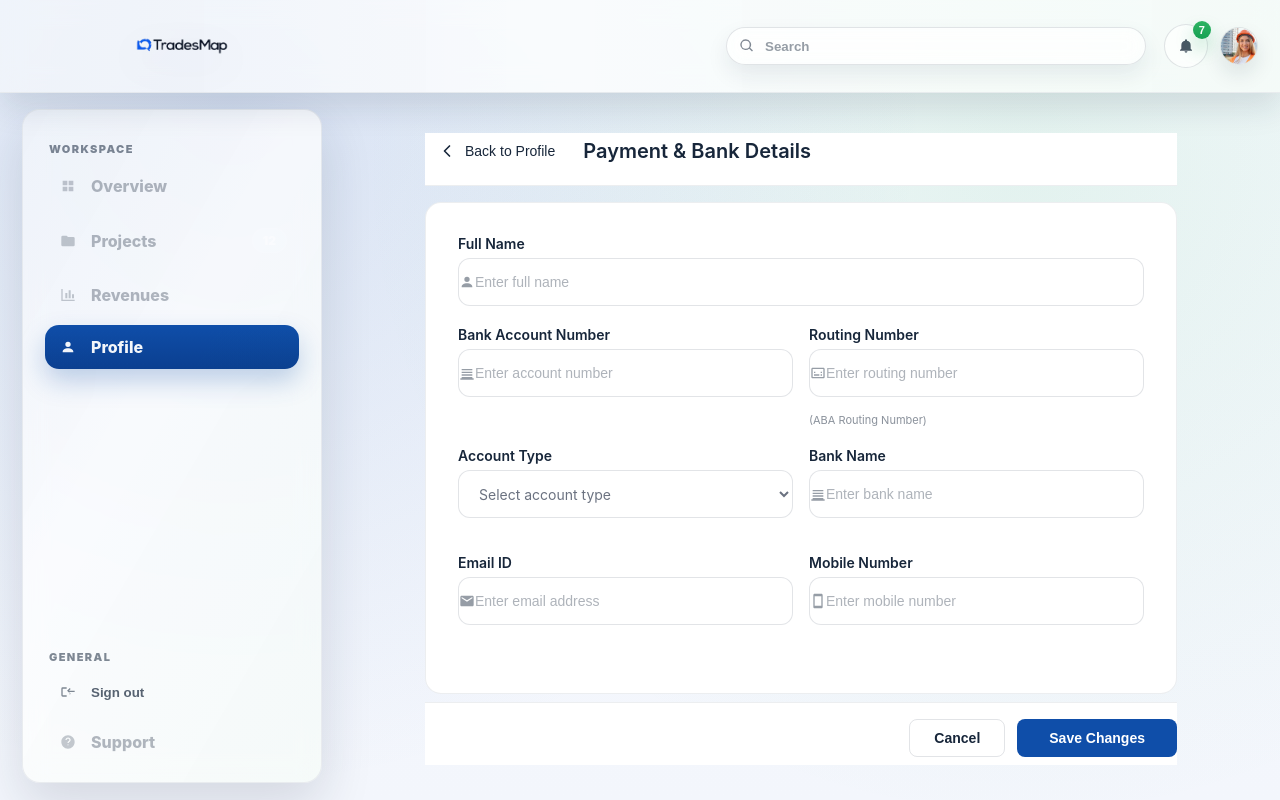
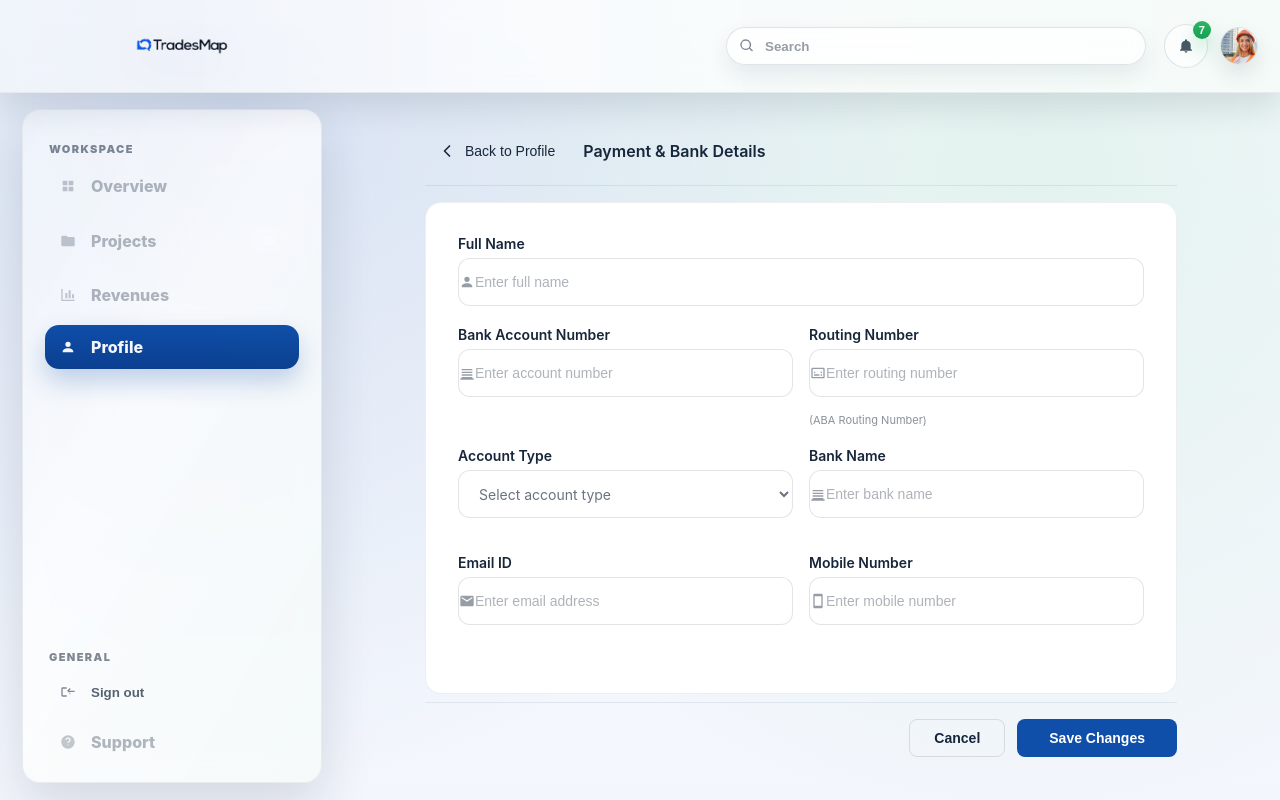
Before and after one commit to sahibalam/tracemap, a React (Vite) app in the folder frontend/: page /payment/edit in a window 1280 px wide. Built offline with nearby package versions, Linux system fonts and the light colour scheme.

Commit message:
messsasssss

```diff
--- a/frontend/src/worker/pages/PaymentEditPage.jsx
+++ b/frontend/src/worker/pages/PaymentEditPage.jsx
@@ -199,7 +199,7 @@ export function PaymentEditPage() {
             flexDirection: 'column'
           }}>
 
-            {/* Sticky Header with Back button */}
+            {/* Sticky Header with Back button - Transparent background */}
             <div style={{
               display: 'flex',
               alignItems: 'center',
@@ -208,7 +208,7 @@ export function PaymentEditPage() {
               paddingBottom: '16px',
               borderBottom: '1px solid rgba(18, 38, 63, 0.08)',
               flexShrink: 0,
-              background: 'white',
+              background: 'transparent',
               zIndex: 10,
             }}>
               <button
@@ -234,7 +234,7 @@ export function PaymentEditPage() {
                 Back to Profile
               </button>
               <span style={{
-                fontSize: '20px',
+                fontSize: '16px',
                 fontWeight: 600,
                 color: '#17263a',
               }}>
@@ -421,7 +421,7 @@ export function PaymentEditPage() {
               </div>
             </div>
 
-            {/* Sticky Footer with Cancel and Save buttons */}
+            {/* Sticky Footer with Cancel and Save buttons - Transparent background */}
             <div style={{
               display: 'flex',
               justifyContent: 'flex-end',
@@ -430,7 +430,7 @@ export function PaymentEditPage() {
               paddingBottom: '8px',
               borderTop: '1px solid rgba(18, 38, 63, 0.08)',
               flexShrink: 0,
-              background: 'white',
+              background: 'transparent',
               zIndex: 10,
             }}>
               <button
```
